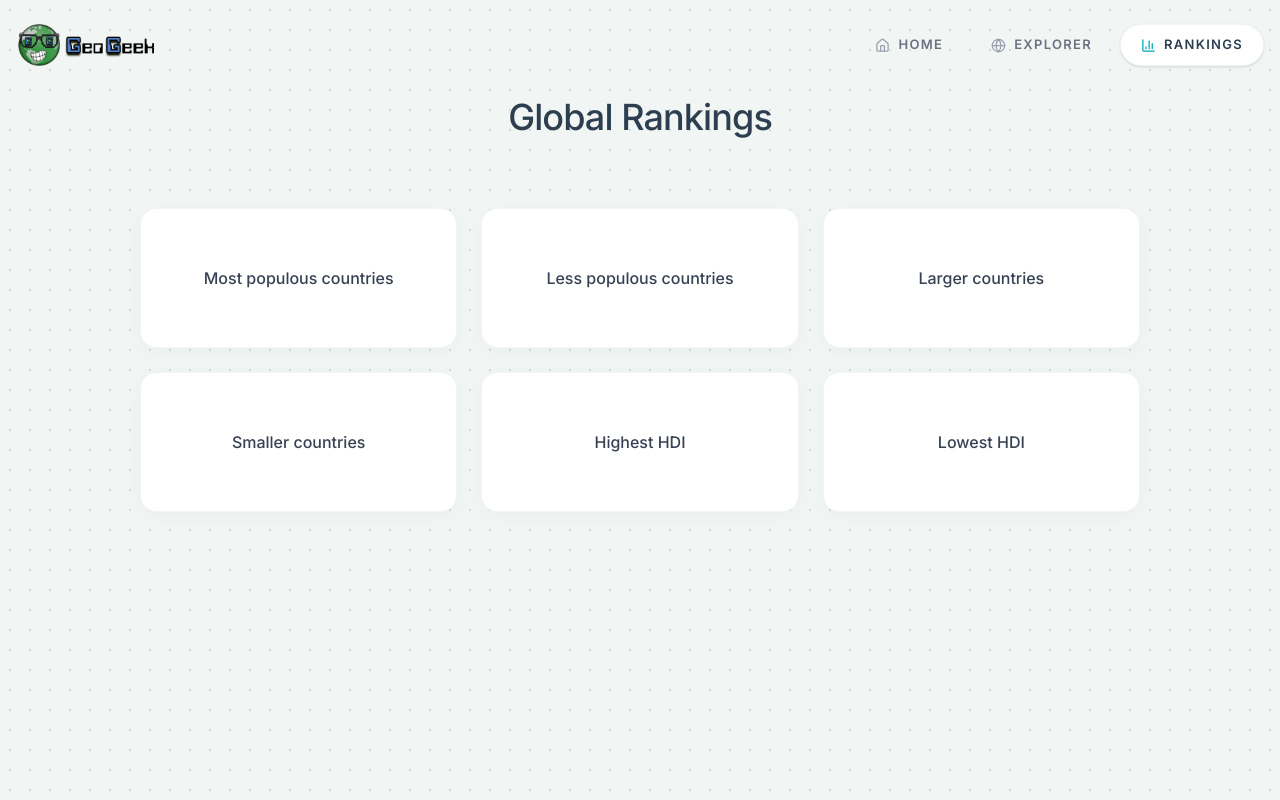
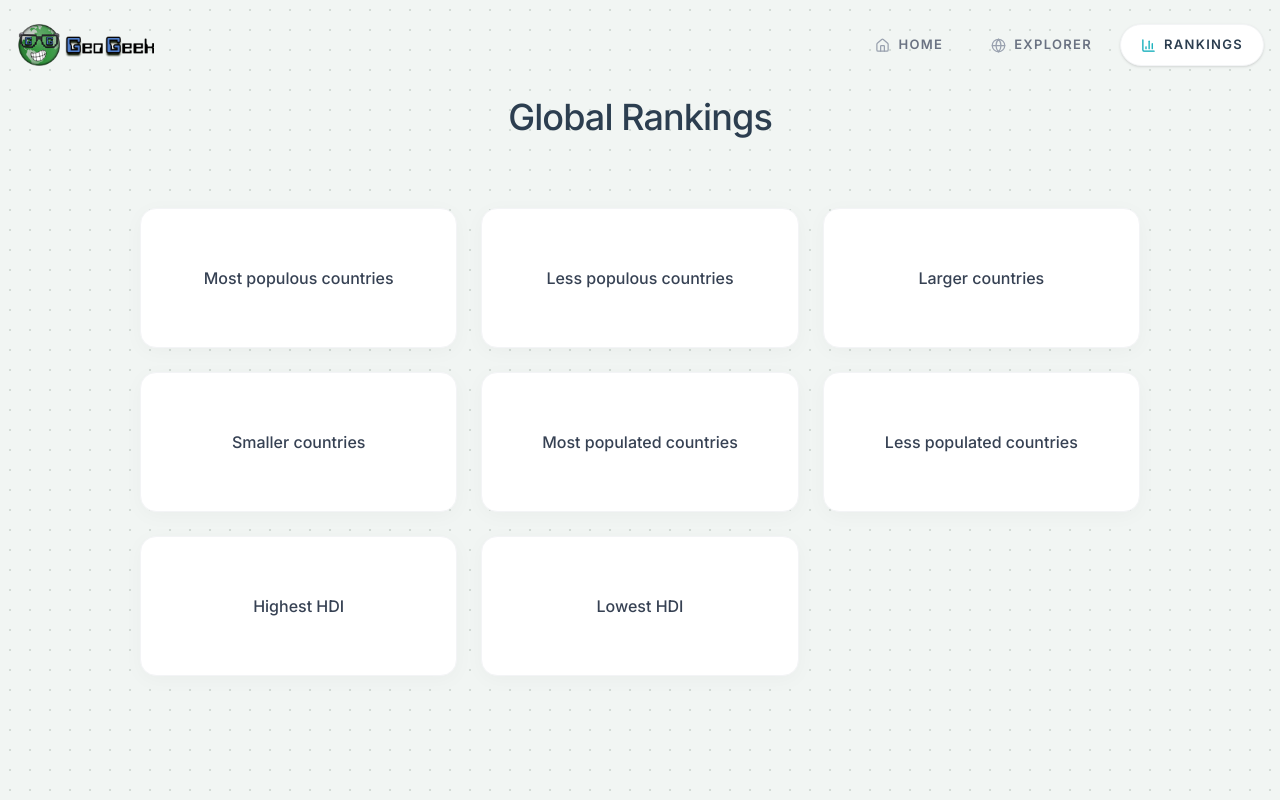
Before and after one commit to mucadoo/geo-geek, a Next.js app: page /rankings in a window 1280 px wide. Built offline with nearby package versions, Linux system fonts and the light colour scheme.

Commit message:
refactoring rankings to use slugs and centralizing category configuration

```diff
--- a/src/app/rankings/[id]/loading.tsx
+++ /dev/null
@@ -1,15 +0,0 @@
-import { Skeleton } from '@/components/ui/Skeleton';
-
-export default function Loading() {
-  return (
-    <div className="container-custom py-12">
-      <Skeleton className="h-10 w-64 mb-8" />
-      <div className="w-full bg-white/40 rounded-xl border border-white/50 overflow-hidden">
-        <Skeleton className="h-16 rounded-b-none" />
-        {[...Array(8)].map((_, i) => (
-          <Skeleton key={i} className="h-12 rounded-none border-b border-gray-200 last:border-0" />
-        ))}
-      </div>
-    </div>
-  );
-}
--- a/src/app/rankings/[id]/page.tsx
+++ b/src/app/rankings/[slug]/page.tsx
@@ -1,39 +1,32 @@
 import Header from '@/components/Header';
 import { countryService } from '@/lib/countryService';
-import { RankingType } from '@/types';
 import { ArrowLeft } from 'lucide-react';
 import Link from 'next/link';
 import { Table, TableBody, TableCell, TableHead, TableHeader, TableRow } from '@/components/ui/Table';
+import { RANKING_CATEGORIES, getRankingBySlug } from '@/config/rankingsConfig';
+import { notFound } from 'next/navigation';
 
 export function generateStaticParams() {
-  const rankingCategories =[
-    'Most populous countries',
-    'Less populous countries',
-    'Larger countries',
-    'Smaller countries',
-    'Most populated countries',
-    'Less populated countries',
-    'Highest HDI',
-    'Lowest HDI',
-  ];
-  return rankingCategories.map((category) => ({
-    id: encodeURIComponent(category), // Encode so Next.js handles it properly in static export
+  return RANKING_CATEGORIES.map((category) => ({
+    slug: category.slug,
   }));
 }
 
-export default async function RankingDetail({ params }: { params: { id: string } }) {
-  const { id } = await params;
+export default async function RankingDetail({ params }: { params: { slug: string } }) {
+  const { slug } = await params;
+  const category = getRankingBySlug(slug);
 
-  // Safely decode in case of double encoding (e.g. Larger%2520countries -> Larger%20countries -> Larger countries)
-  const decodedId = decodeURIComponent(id).replace(/%20/g, ' ') as RankingType;
+  if (!category) {
+    notFound();
+  }
 
-  const rankings = await countryService.getRankings(decodedId);
+  const rankings = await countryService.getRankings(category.title);
 
   let valueLabel = 'Value';
-  if (decodedId.includes('populous')) valueLabel = 'Population';
-  if (decodedId.includes('Larger') || decodedId.includes('Smaller')) valueLabel = 'Area (km²)';
-  if (decodedId.includes('populated')) valueLabel = 'Pop Density (/km²)';
-  if (decodedId.includes('HDI')) valueLabel = 'HDI Score';
+  if (category.title.includes('populous')) valueLabel = 'Population';
+  if (category.title.includes('Larger') || category.title.includes('Smaller')) valueLabel = 'Area (km²)';
+  if (category.title.includes('populated')) valueLabel = 'Pop Density (/km²)';
+  if (category.title.includes('HDI')) valueLabel = 'HDI Score';
 
   return (
     <div className="flex flex-col min-h-screen">
@@ -44,10 +37,9 @@ export default async function RankingDetail({ params }: { params: { id: string }
           <Link href="/rankings" className="absolute left-0 top-1/2 -translate-y-1/2 text-gray-500 hover:text-primary transition-colors p-2">
             <ArrowLeft size={24} strokeWidth={1.5} />
           </Link>
-          <h1 className="text-[32px] font-medium text-[#2c3e50] tracking-tight">{decodedId}</h1>
+          <h1 className="text-[32px] font-medium text-[#2c3e50] tracking-tight">{category.title}</h1>
         </div>
 
-        {/* Re-added the white background padding box here so it matches the beautiful UI */}
         <div className="max-w-[800px] mx-auto bg-white rounded-3xl p-8 shadow-[0_8px_30px_rgba(0,0,0,0.04)] border border-gray-100">
           <Table>
             <TableHeader>
--- a/src/app/rankings/page.tsx
+++ b/src/app/rankings/page.tsx
@@ -1,14 +1,6 @@
 import Header from '@/components/Header';
 import Link from 'next/link';
-
-const rankingCategories =[
-  'Most populous countries',
-  'Less populous countries',
-  'Larger countries',
-  'Smaller countries',
-  'Highest HDI',
-  'Lowest HDI',
-];
+import { RANKING_CATEGORIES } from '@/config/rankingsConfig';
 
 export default function Rankings() {
   return (
@@ -17,14 +9,14 @@ export default function Rankings() {
       <main className="container-custom flex-grow animate-in fade-in duration-1000 mt-10 mb-20">
         <h1 className="text-[36px] font-medium text-center text-[#2c3e50] tracking-tight mb-16">Global Rankings</h1>
         <div className="grid grid-cols-1 md:grid-cols-2 lg:grid-cols-3 gap-6 max-w-[1000px] mx-auto">
-          {rankingCategories.map((category) => (
+          {RANKING_CATEGORIES.map((category) => (
             <Link
-              key={category}
-              href={`/rankings/${category}`}
+              key={category.slug}
+              href={`/rankings/${category.slug}`}
               className="bg-white rounded-2xl h-[140px] flex items-center justify-center text-center px-6 shadow-[0_4px_20px_rgba(0,0,0,0.03)] border border-gray-100 hover:shadow-[0_8px_30px_rgba(0,168,181,0.1)] hover:border-primary/20 transition-all duration-300 group"
             >
               <h3 className="font-medium text-[16px] text-gray-700 group-hover:text-primary transition-colors">
-                {category}
+                {category.title}
               </h3>
             </Link>
           ))}
--- /dev/null
+++ b/src/config/rankingsConfig.ts
@@ -0,0 +1,20 @@
+import { RankingConfig } from '@/types';
+
+export const RANKING_CATEGORIES: RankingConfig[] = [
+  { title: 'Most populous countries', slug: 'most-populous-countries' },
+  { title: 'Less populous countries', slug: 'less-populous-countries' },
+  { title: 'Larger countries', slug: 'larger-countries' },
+  { title: 'Smaller countries', slug: 'smaller-countries' },
+  { title: 'Most populated countries', slug: 'most-populated-countries' },
+  { title: 'Less populated countries', slug: 'less-populated-countries' },
+  { title: 'Highest HDI', slug: 'highest-hdi' },
+  { title: 'Lowest HDI', slug: 'lowest-hdi' },
+];
+
+export const getRankingBySlug = (slug: string): RankingConfig | undefined => {
+  return RANKING_CATEGORIES.find((cat) => cat.slug === slug);
+};
+
+export const getRankingByTitle = (title: string): RankingConfig | undefined => {
+  return RANKING_CATEGORIES.find((cat) => cat.title === title);
+};
--- a/src/types/index.ts
+++ b/src/types/index.ts
@@ -28,3 +28,8 @@ export type RankingType =
   | 'Less populated countries'
   | 'Highest HDI'
   | 'Lowest HDI';
+
+export interface RankingConfig {
+  title: RankingType;
+  slug: string;
+}
```
